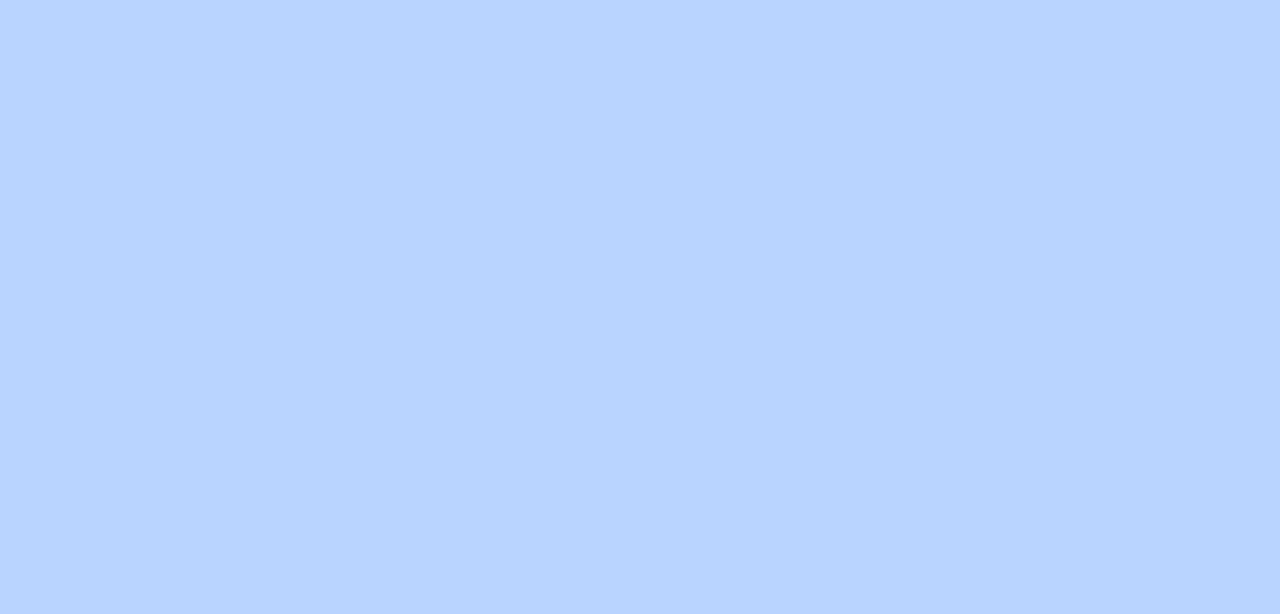
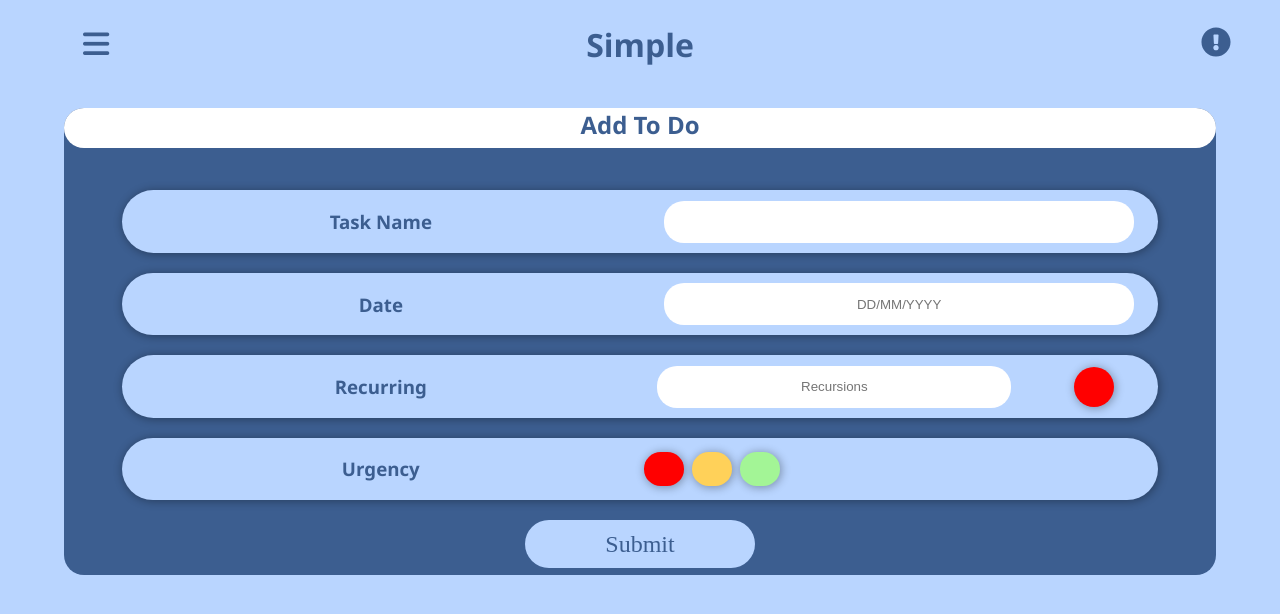
Before and after one commit to SchoolOfCode/final-project-front-end-team-26-bit-by-bit, a React app: page /add in a window 1280 px wide. Before the commit this address had no page. Built offline with nearby package versions, Linux system fonts and the light colour scheme; a web font is replaced by a local one.

Commit message:
day2 nearly done

```diff
--- /dev/null
+++ b/src/components/AddItemForm/AddItemForm.css
@@ -0,0 +1,98 @@
+.InpToDo{
+    height: auto;
+    width: 90%;
+    background-color: #B9D5FF;
+    display: grid;
+    grid-template-columns: 1fr 1fr;
+    grid-template-rows: 1fr;
+    align-self: center;
+    justify-self: center;
+    border-radius: 40px;
+    box-shadow: 1px 1px 8px 1px rgba(0, 0, 0, 0.3);
+}
+.BlueForm{
+    background-color: #3C5E90;
+    height: auto;
+    width: 90%;
+    border-radius: 20px;
+    margin-left: 5%;
+    margin-right: 5%;
+    padding-bottom: 7px;
+    margin-top: 20px;
+    display: grid;
+    grid-template-columns: 1fr;
+    grid-template-rows: 1fr 1fr 1fr 1fr;
+    row-gap: 20px;
+}
+.TitleForm{
+    background-color: white;
+    border-radius: 20px;
+    padding: 0;
+    height: 40px;
+}
+h4{
+    font-size: 1.5em;
+}
+input{
+    height: 3em;
+    border-radius: 20px;
+    border: none;
+    align-self: center;
+    justify-self:center;
+    width: 90%;
+    text-align: center;
+}
+.submitForm{
+    width: 20%;
+    height: 3rem;
+    border-radius: 1.5rem;
+    border: none;
+    align-self: center;
+    justify-self: center;
+    background-color:#B9D5FF;
+    font-size: 1.5em;
+    color: #3C5E90;
+
+}
+
+
+.recurring{
+    display: grid;
+    grid-template-rows: 1fr;
+    grid-template-columns: 3fr 1fr;
+
+}
+.recurringCheck{
+    border-radius: 50%;
+    width: 3em;
+    height: 3em;
+    border:none;
+    align-self: center;
+    justify-self: center;
+    background-color: red;
+    box-shadow: 1px 1px 8px 1px rgba(0, 0, 0, 0.3);
+}
+.urgency{
+    height: 2.5em;
+    width: 3em;
+    border-radius: 1.25em;
+    border:0;
+    justify-self: center;
+    align-self: center;
+    box-shadow: 1px 1px 8px 1px rgba(0, 0, 0, 0.3);
+}
+.urgencyDiv{
+    display: grid;
+    grid-template-columns: 3em 3em 3em;
+    grid-template-rows: 1fr;
+
+}
+#red{
+    background-color: red;
+}
+#yellow{
+    background-color: #FFD159;
+}
+#green{
+    background-color: #A3F596;
+}
--- /dev/null
+++ b/src/components/AddItemForm/index.js
@@ -0,0 +1,47 @@
+import React from 'react';
+import './AddItemForm.css';
+import Header from "../Header";
+
+
+function AddItemForm() {
+    function onClick(){
+        console.log("clicke")
+        const ratio = document.getElementsByClassName('recurringCheck')[0]
+        if (ratio.style.backgroundColor === "red"){
+            ratio.style.backgroundColor = "#A3F596"
+        }else{
+            ratio.style.backgroundColor = "red"
+        }
+    }
+    return(
+    <div>
+        <Header/>
+        <form className='BlueForm'>
+            <h2 className='TitleForm'>Add To Do</h2>
+            <div className='InpToDo'>
+                <h3>Task Name</h3>
+                <input></input>
+            </div>
+            <div className='InpToDo'>
+                <h3>Date</h3>
+                <input placeholder='DD/MM/YYYY'></input>
+            </div>
+            <div className='InpToDo'>
+                <h3>Recurring</h3>
+                <div className='recurring'><input placeholder='Recursions'></input><button type="button" onClick={()=>onClick()} className='recurringCheck'></button></div>
+            </div>
+            <div className='InpToDo'>
+                <h3>Urgency</h3>
+                <div className='urgencyDiv'>
+                <button className="urgency" type='button' id='red'></button>
+                <button className="urgency"type='button'id='yellow'></button>
+                <button className= "urgency" type='button'id='green'></button>
+                </div>
+            </div>
+            <button type='submit' className='submitForm'>Submit</button>
+        </form>
+    </div>
+    )
+}
+
+export default AddItemForm;
--- a/src/components/AddToDoListButton/index.js
+++ b/src/components/AddToDoListButton/index.js
@@ -1,13 +1,18 @@
 import React from "react" ;
 import "./style.css";
 import { FaPlus } from "react-icons/fa";
+import AddItemForm from "../AddItemForm";
+import {Link} from "react-router-dom"
 function AddTodoListButton ({items,setItems}) {
 	function handleClick(){
-        setItems([...items,"d"])
+
+
     }
     return (
 		<div className="AddItem">
+			 <Link to="/add">
 			<FaPlus className="AddButton" onClick={handleClick}/>
+			</Link>
 		</div>
 	);
 }
--- a/src/components/App/index.js
+++ b/src/components/App/index.js
@@ -1,6 +1,7 @@
 import "./App.css";
 import Dashboard from "../Dashboard";
 import { Routes,Route } from "react-router-dom";
+import AddItemForm from "../AddItemForm";
 
 function App() {
   return (
@@ -8,7 +9,7 @@ function App() {
 
       <Routes>
         <Route path="/dashboard" element={<Dashboard/>}/>
-
+        <Route path="/add" element={<AddItemForm/>}/>
       </Routes>
     </div>
   );
--- a/src/components/Reminders/index.js
+++ b/src/components/Reminders/index.js
@@ -3,28 +3,27 @@ import ReminderItem from "../ReminderItem";
 import "./Reminders.css"
 import { FaPlus } from "react-icons/fa";
 const Reminders = () =>{
-    const[reminderData, setReminderData]=useState('');
+    const[reminderData, setReminderData]=useState([]);
 
-    async function fetchReminders(){
-        const data = await fetch(`https://simple-room26.herokuapp.com/users/1/reminders`);
-        const response = await data.json();
-        console.log(response);
+    // async function fetchReminders(){
+    //     const data = await fetch(`https://simple-room26.herokuapp.com/users/1/reminders`);
+    //     const response = await data.json();
+    //     console.log(response.payload)
+    //     return(response.payload);
+    // }
+    // useEffect(()=>{
 
+    //     setReminderData(fetchReminders());
+    // }, []);
 
-    }
-    useEffect(()=>{
-
-        setReminderData(fetchReminders());
-    }, []);
-    console.log(reminderData);
-    let items=["a","b","c","d"]
     return(
         <div className="Blue">
             <div className="header">
                 <h2>Reminder </h2>
                 <FaPlus className="AddButton"/>
             </div>
-            <ul>{items.map((e)=><ReminderItem key={e} name={e}/>)}</ul>
+
+            {/*<ul>{reminderData.map((e)=><ReminderItem key={e} name={e}/>)}</ul>*/}
         </div>
     )
 }
--- a/src/index.css
+++ b/src/index.css
@@ -8,7 +8,9 @@ body {
   background-color: #B9D5FF;
   color: #3C5E90;
 }
-
+button{
+  font-family:'Sulphur Point'
+}
 code {
   font-family: source-code-pro, Menlo, Monaco, Consolas, 'Courier New',
     monospace;
```
Also changed, not shown: src/components/AddItemForm/Input/index.js (deleted, +0 -22 lines), src/components/AddItemForm/Input/AddItemForm.css (deleted), src/components/AddToDoListButton/style.css (line endings or trailing spaces).
